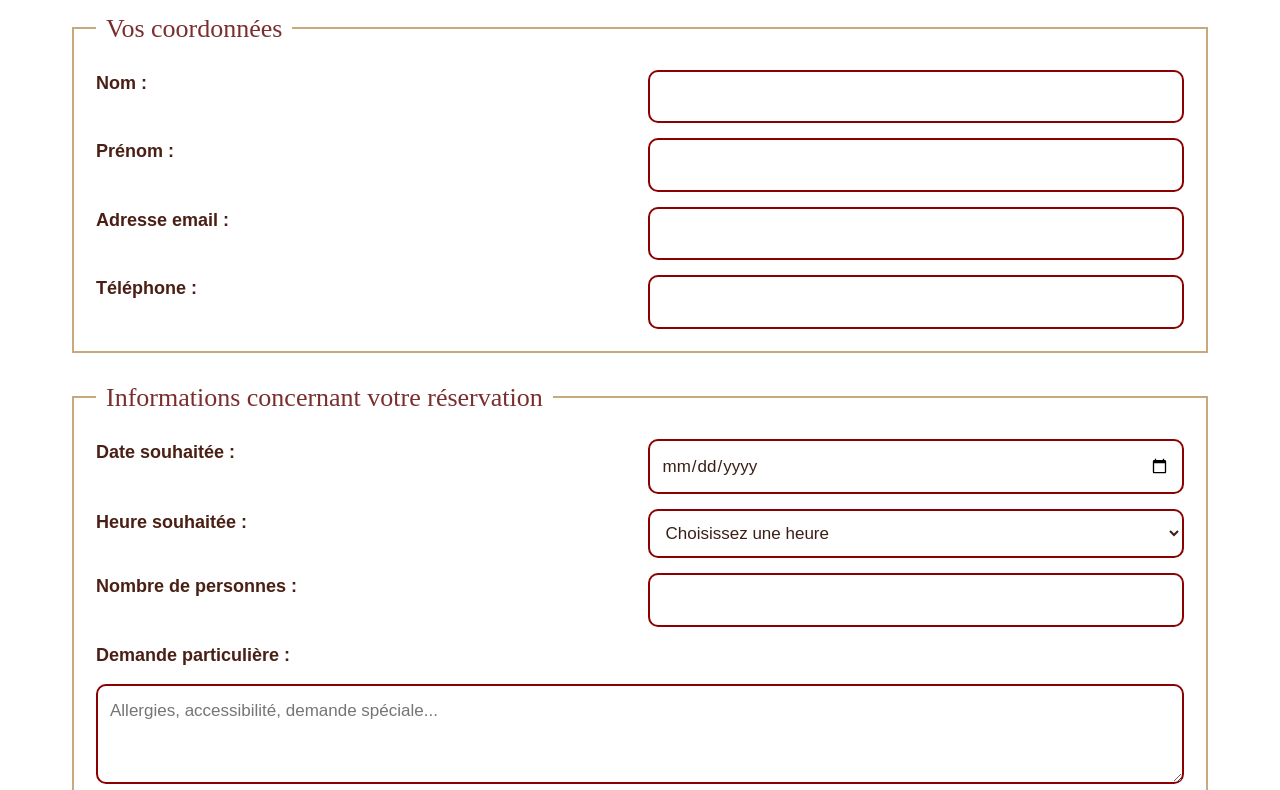
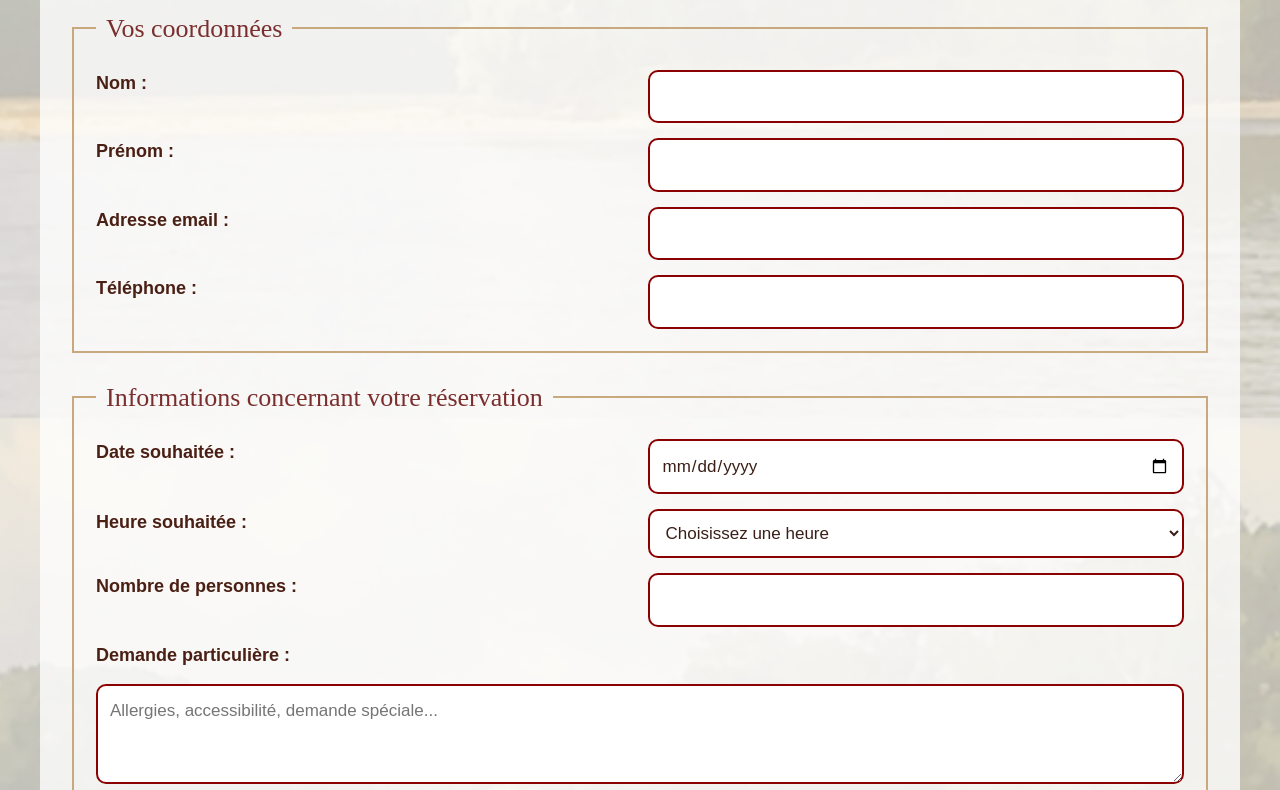
Before and after one commit to Gwennie37/Restaurant-Le-Demi-sel, a plain HTML site: page reservations.html in a window 1280 px wide. Shown: the part 382-1172 px from the top of the page. Drawn offline with Linux system fonts and the light colour scheme; a web font is replaced by a local one.

Commit message:
Update reservations.css

```diff
--- a/css/reservations.css
+++ b/css/reservations.css
@@ -1,4 +1,5 @@
 body {
+background:
         linear-gradient(
             var(--background-veil),
             var(--background-veil)),
```
